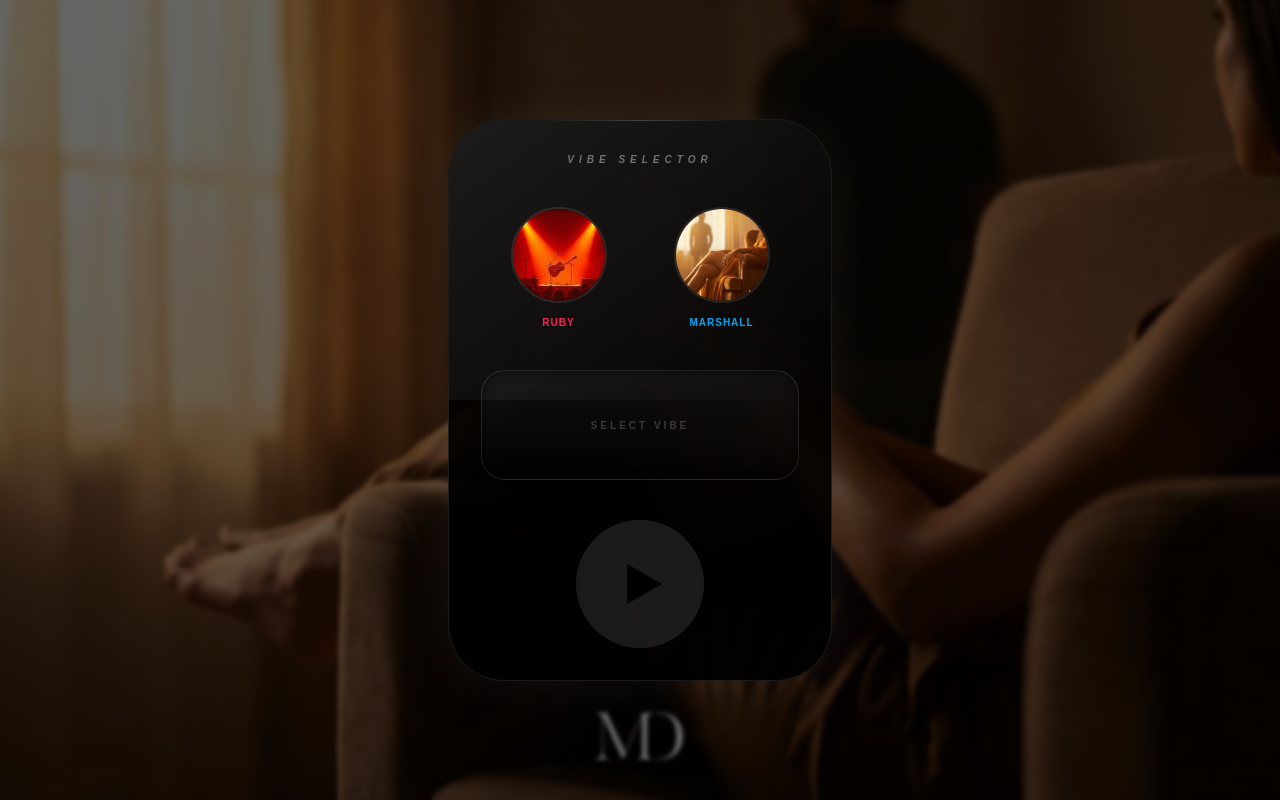
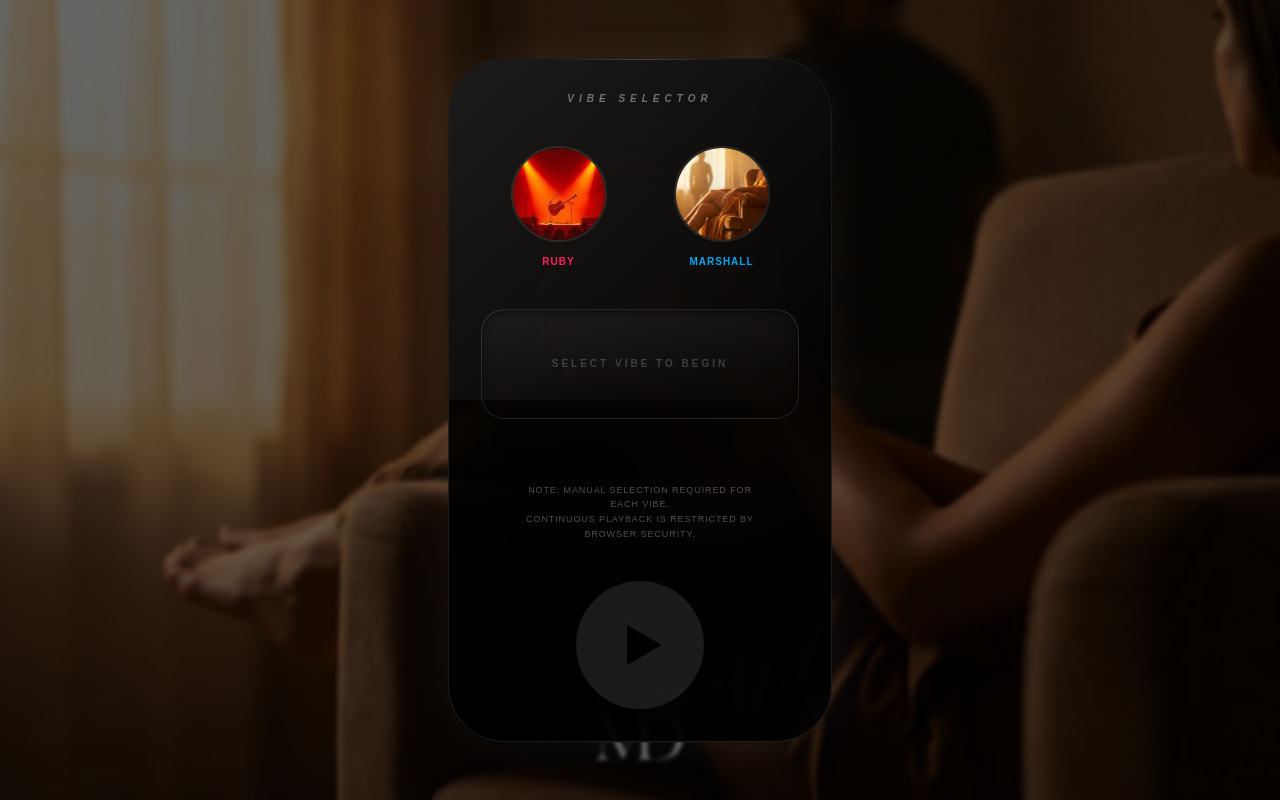
Before and after one commit to MarcelDWill/Vibe_Selector, a Next.js app in the folder frontend/: page / in a window 1280 px wide. Built offline with nearby package versions, Linux system fonts and the light colour scheme; no server answers.

Commit message:
add UI disclaimers

```diff
--- a/frontend/app/page.tsx
+++ b/frontend/app/page.tsx
@@ -104,7 +104,13 @@ export default function Page() {
         {/* LCD SCREEN AREA */}
         <div className="relative z-20 w-full min-h-[110px] bg-gradient-to-b from-white/5 to-transparent rounded-3xl flex flex-col items-center justify-center border border-white/10 px-6 py-4 shadow-[inset_0_2px_10px_rgba(0,0,0,0.5)]">
           {isLoadingSong ? (
-            <p className="text-white/40 text-[10px] uppercase tracking-widest animate-pulse font-bold">Connecting...</p>
+            <div className="flex flex-col items-center gap-2">
+              <p className="text-white/40 text-[10px] uppercase tracking-widest animate-pulse font-bold">Syncing Vibe...</p>
+              {/* Disclaimer 1: Cold Start Warning */}
+              <p className="text-[8px] text-white/20 italic text-center leading-tight">
+                Backend warming up... <br/> (May take 30-60s on first load)
+              </p>
+            </div>
           ) : currentSong ? (
             <>
               <p className={`text-[9px] uppercase tracking-[0.3em] mb-2 font-black ${isRuby ? 'text-rose-400' : 'text-sky-400'}`}>
@@ -115,8 +121,18 @@ export default function Page() {
               </h2>
             </>
           ) : (
-            <p className="text-white/20 text-[10px] tracking-[0.3em] uppercase font-black">Select Vibe</p>
+            <p className="text-white/20 text-[10px] tracking-[0.3em] uppercase font-black text-center px-4">
+              Select Vibe to Begin
+            </p>
           )}
+        </div>
+
+        {/* Disclaimer 2: Manual Interaction Requirement */}
+        <div className="mt-6 px-8 text-center relative z-20">
+          <p className="text-[9px] text-white/30 uppercase tracking-widest leading-relaxed">
+            Note: Manual selection required for each vibe. <br/>
+            Continuous playback is restricted by browser security.
+          </p>
         </div>
 
         {/* FLASHY PLAY BUTTON */}
```
